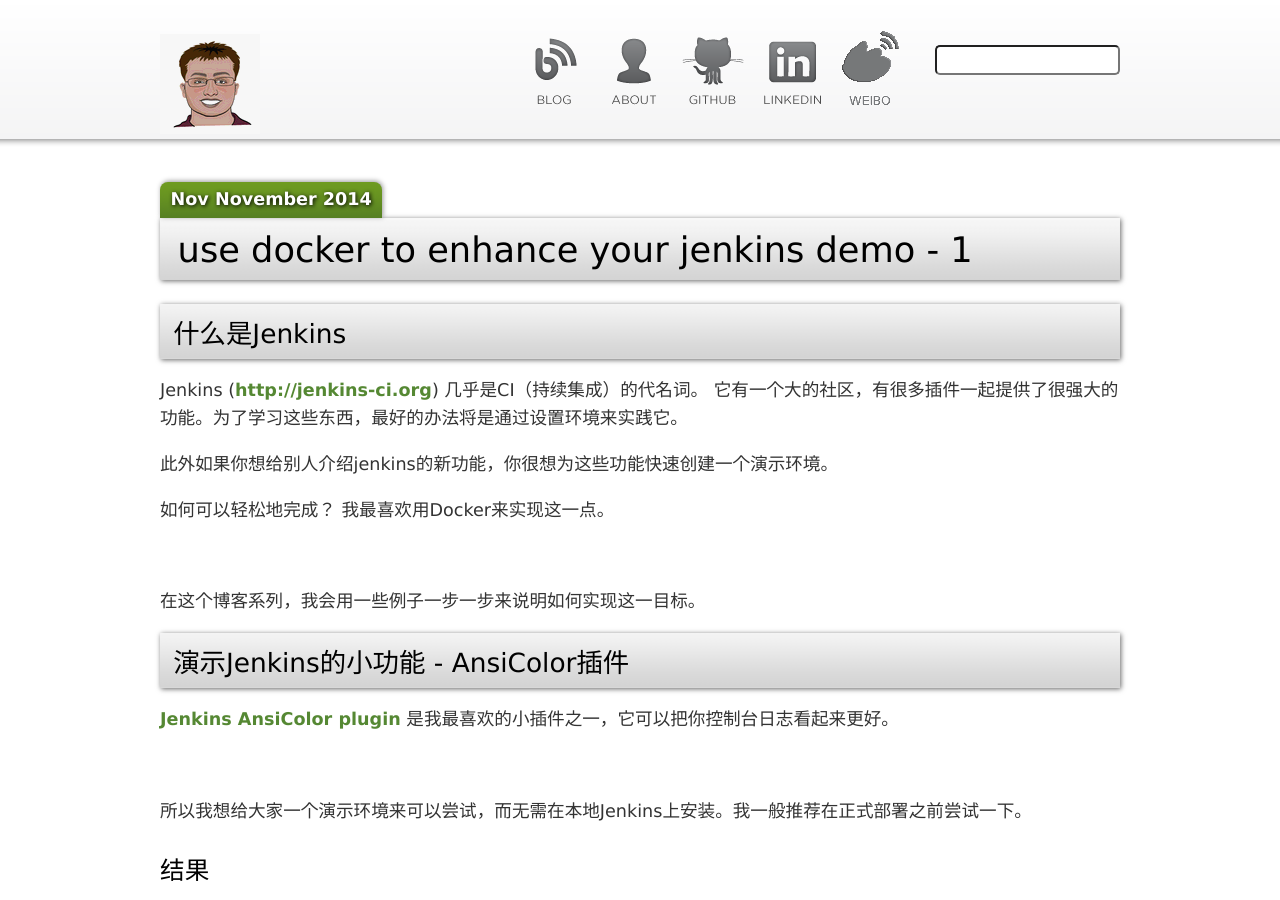
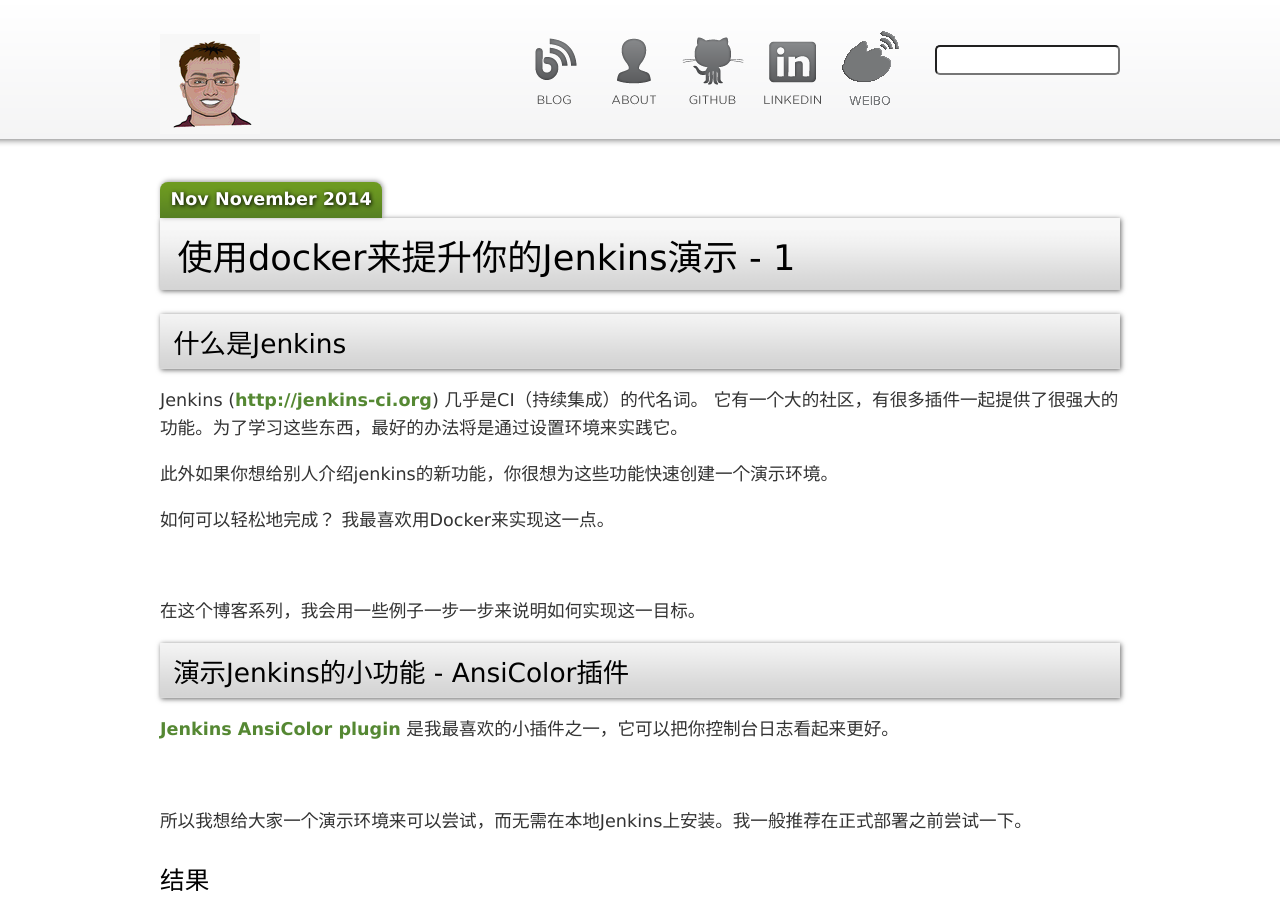
Before and after one commit to larrycai/larrycai.github.com, a Jekyll site: the page built from _posts/2014-11-04-use-docker-for-your-jenkins-demo-1.markdown, in a window 1280 px wide and 900 px high. Built offline with Jekyll 4.4.1, drawn with Linux system fonts in a browser that asks for light colours; Markdown is read by kramdown in place of the engine named in the settings; comment, search, counter and statistics services are not loaded.

Commit message:
update image and title

```diff
--- a/_posts/2014-11-04-use-docker-for-your-jenkins-demo-1.markdown
+++ b/_posts/2014-11-04-use-docker-for-your-jenkins-demo-1.markdown
@@ -1,6 +1,6 @@
 ---
 layout: post
-title: use docker to enhance your jenkins demo - 1
+title: 使用docker来提升你的Jenkins演示 - 1
 ---
 ## 什么是Jenkins
 
```
Also changed, not shown: images/jenkins-demo1-1.png (added), images/jenkins-demo1-2.png (added), images/jenkins-demo1-3.png (added), images/jenkins-demo1-4.png (added), images/jenkins-demo1-5.png (added), images/jenkins-demo1-6.png (added), images/jenkins-demo1-7.png (added), images/jenkins-demo1-8.png (added), images/jenkins-demo1-9.png (added).
